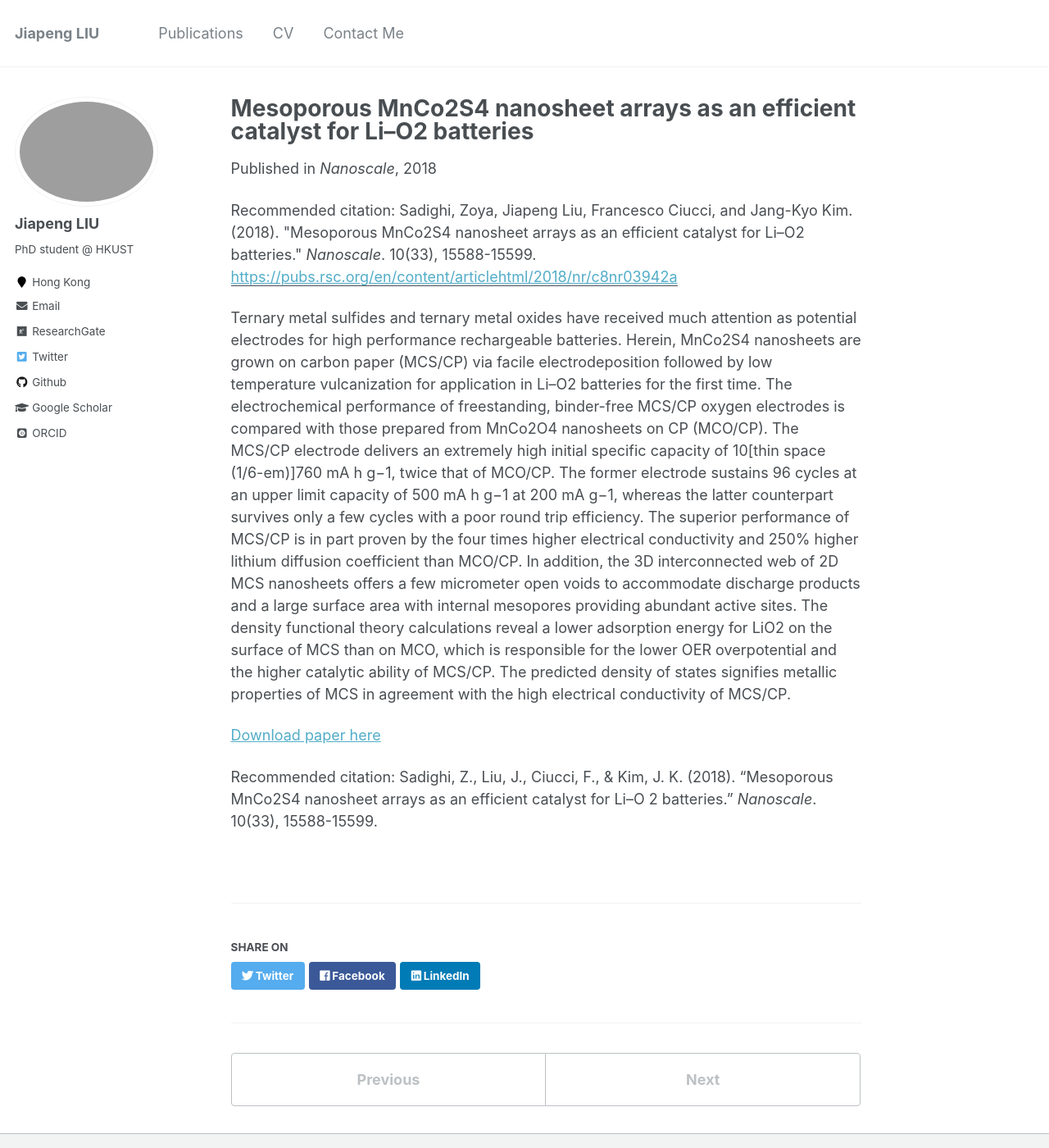
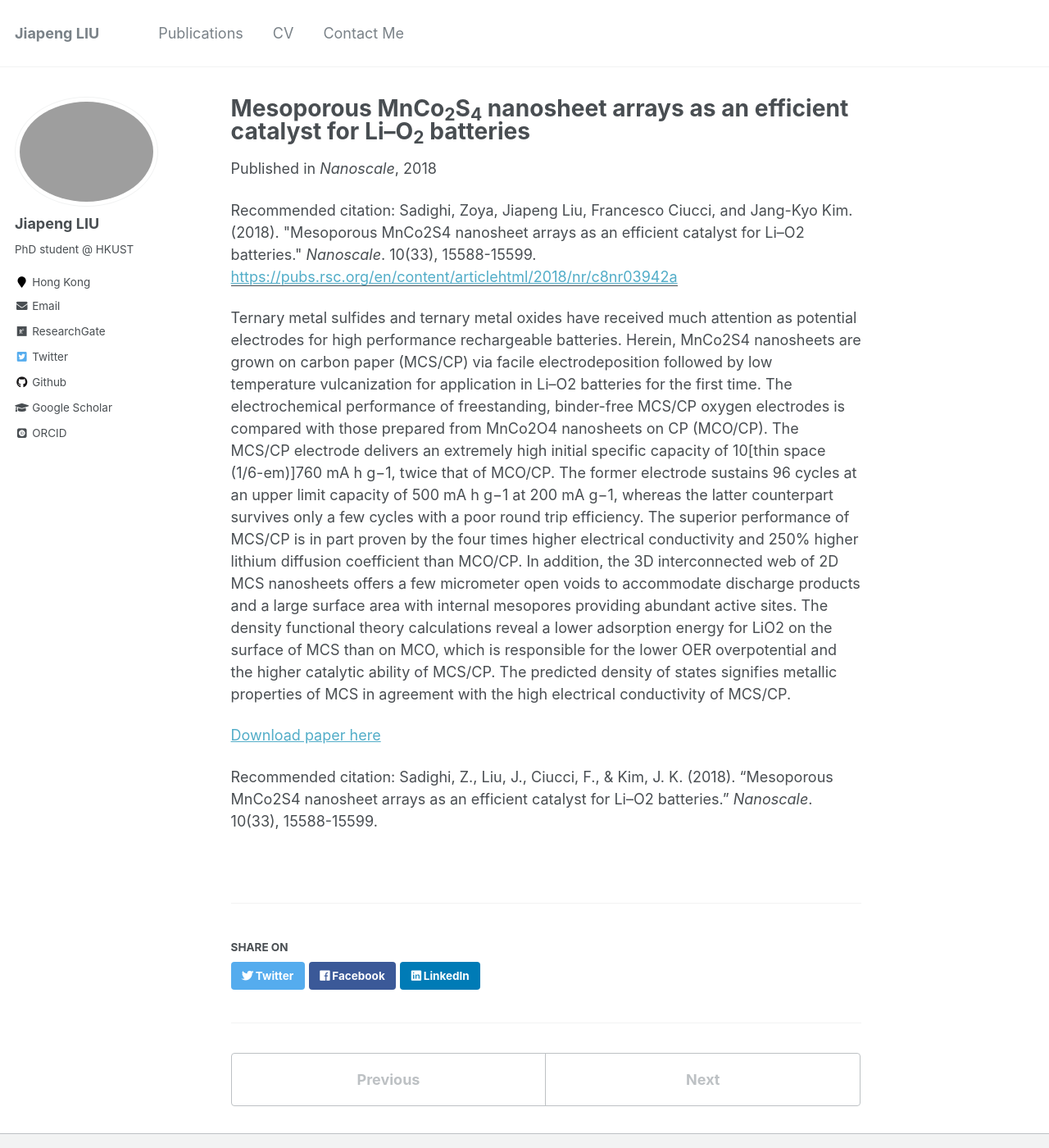
Before and after one commit to jiapeng-liu/jiapeng-liu.github.io, a Jekyll site: the page built from _publications/2018-MnCo2S4-Nanoscale.md, in a window 1280 px wide and 1400 px high. Shown: the whole window at 82% size. Built offline with Jekyll 4.4.1, drawn with Linux system fonts in a browser that asks for light colours; some web fonts are replaced.

Commit message:
update publication

```diff
--- a/_publications/2018-MnCo2S4-Nanoscale.md
+++ b/_publications/2018-MnCo2S4-Nanoscale.md
@@ -1,5 +1,5 @@
 ---
-title: "Mesoporous MnCo2S4 nanosheet arrays as an efficient catalyst for Li–O2 batteries"
+title: "Mesoporous MnCo<sub>2</sub>S<sub>4</sub> nanosheet arrays as an efficient catalyst for Li–O<sub>2</sub> batteries"
 collection: publications
 permalink: /publication/2018-MnCo2S4-Nanoscale
 excerpt: ''
```
Also changed, not shown: other parts of _publications/2018-MnCo2S4-Nanoscale.md (+1 -1 lines), _publications/2018-MoS2-Nanoscale.md (+2 -2 lines), _publications/2019-GP-DRT-Acta.md (+1 -1 lines).
